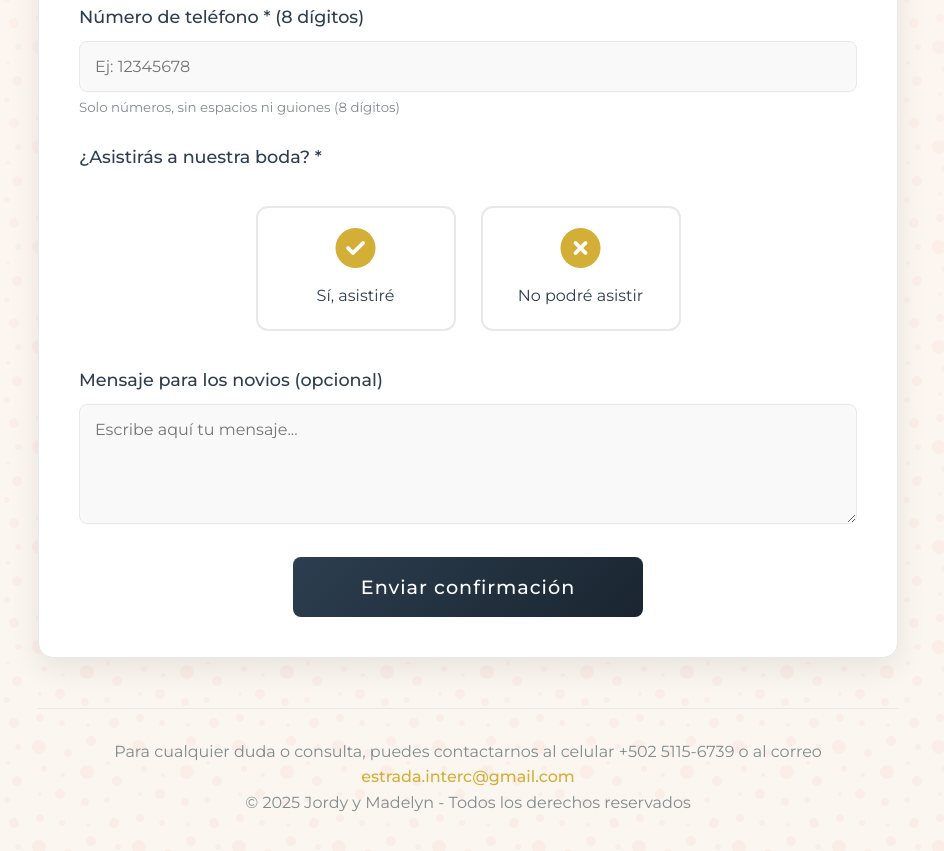
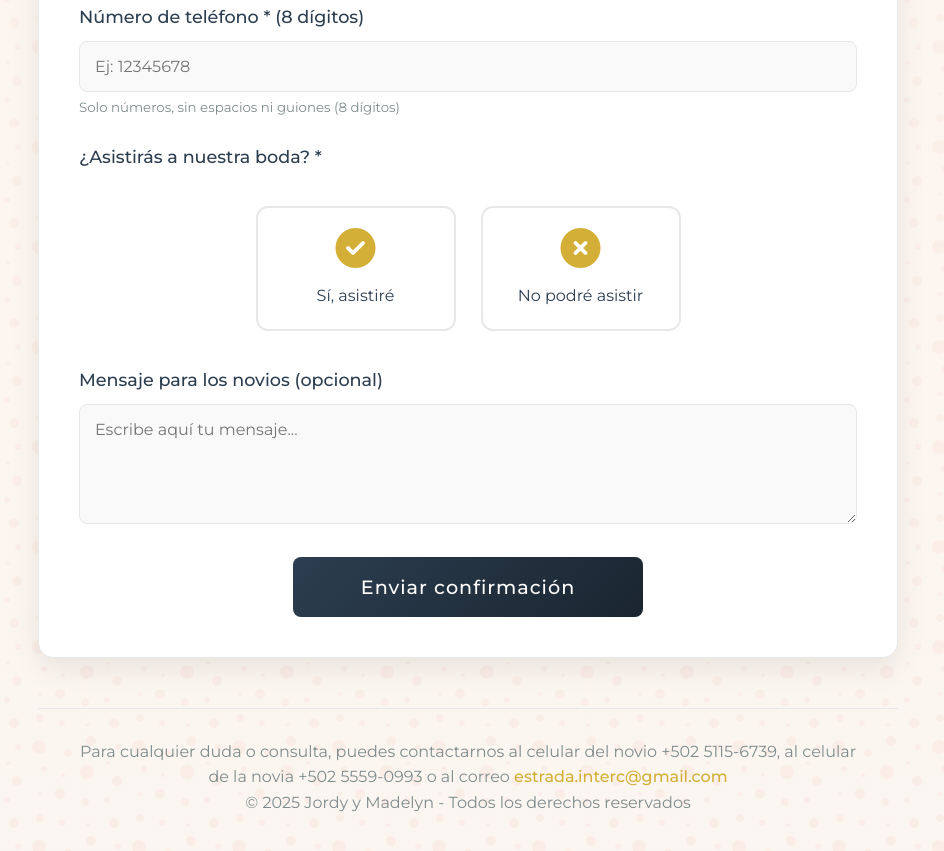
Before and after one commit to Shordy11/boda-jordy-madelynn, a plain HTML site: page index.html in a window 1280 px wide. Shown: the part 1164-2015 px from the top of the page, without its empty margins (172-1116 px from the left). Drawn offline with nearby package versions, Linux system fonts and the light colour scheme.

Commit message:
index.html

```diff
--- a/index.html
+++ b/index.html
@@ -513,7 +513,7 @@
         </div>
 
         <footer>
-            <p>Para cualquier duda o consulta, puedes contactarnos al celular +502 5115-6739 o al correo <a href="mailto:estrada.interc@gmail.com">estrada.interc@gmail.com</a></p>
+            <p>Para cualquier duda o consulta, puedes contactarnos al celular del novio +502 5115-6739, al celular de la novia +502 5559-0993 o al correo <a href="mailto:estrada.interc@gmail.com">estrada.interc@gmail.com</a></p>
             <p>© 2025 Jordy y Madelyn - Todos los derechos reservados</p>
         </footer>
     </div>
```
